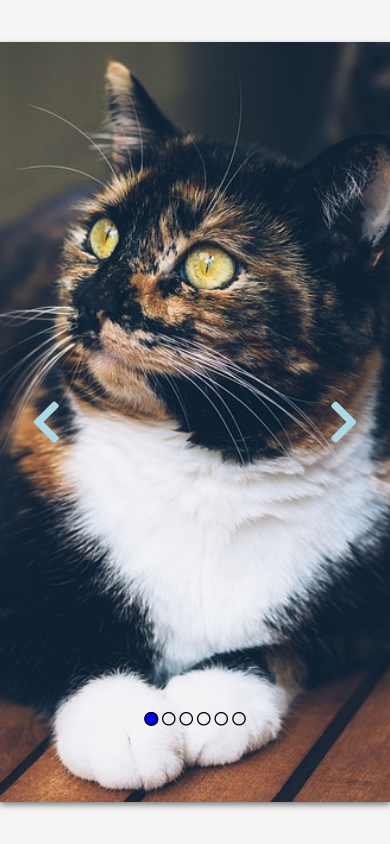
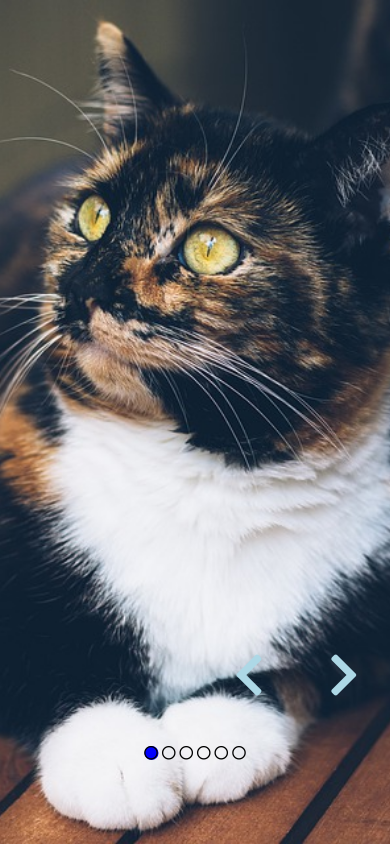
Before and after one commit to ajarek/album-cats, a plain HTML site: page index.html in a window 390 px wide. Drawn offline with Linux system fonts and the light colour scheme.

Commit message:
change code

```diff
--- a/style.css
+++ b/style.css
@@ -64,7 +64,7 @@ section{
     font-size: 3rem;
     color: lightblue;
 }
-.change:hover i{
+.change:active i{
     color: blue;
 }
 .active{
@@ -76,13 +76,15 @@ section{
 @media screen and (max-width: 468px){
     .box{
         width: 100vw;
-        height: 90vh;
+        height: 100vh;
     }
     #left{
-        left: 8%;
+        left: 60%;
+        top:80%
     }
     #right{
         right: 8%;
+        top:80%
     }
     .dot{
         width: calc(218px*0.5);
```
